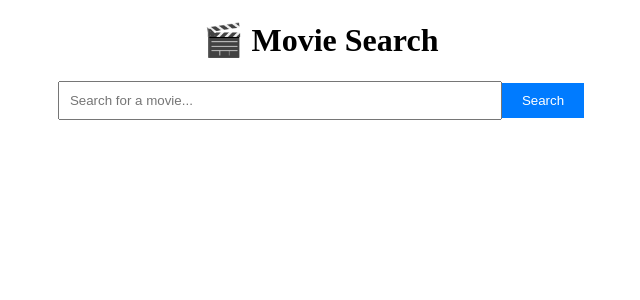
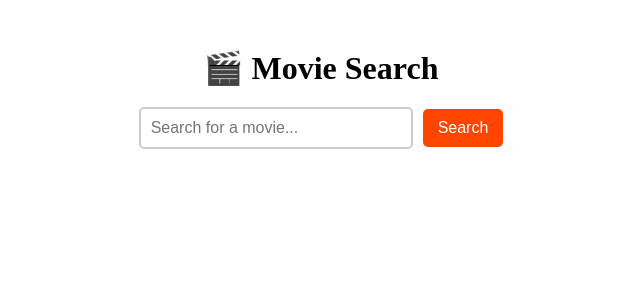
Before and after one commit to acciojob/movie-search-Ayushrawat777, a React app: page / in a window 1280 px wide. Shown: the top 300 px of the page, without its empty margins (319-959 px from the left). Built offline with nearby package versions, Linux system fonts and the light colour scheme.

Commit message:
Update App.css

```diff
--- a/src/styles/App.css
+++ b/src/styles/App.css
@@ -1,33 +1,66 @@
-
-/* MovieSearch.css */
 .container {
-  max-width: 600px;
-  margin: 0 auto;
   text-align: center;
+  padding: 20px;
 }
 
-input[type="text"] {
-  width: 70%;
+h1 {
+  font-size: 2rem;
+  margin-bottom: 20px;
+}
+
+.search-box {
+  margin-bottom: 20px;
+}
+
+input {
   padding: 10px;
-  margin-bottom: 10px;
+  width: 250px;
+  border: 2px solid #ccc;
+  border-radius: 5px;
+  font-size: 16px;
+}
+
+input:focus {
+  border-color: blue;
+  outline: none;
 }
 
 button {
-  padding: 10px 20px;
-  background-color: #007bff;
+  padding: 10px 15px;
+  margin-left: 10px;
+  background-color: #ff4500;
   color: white;
   border: none;
   cursor: pointer;
+  font-size: 16px;
+  border-radius: 5px;
 }
 
 button:hover {
-  background-color: #0056b3;
-}
-
-.movie {
-  margin-bottom: 20px;
+  background-color: #e63900;
 }
 
 .error {
   color: red;
+  font-weight: bold;
 }
+
+.movies {
+  display: flex;
+  flex-wrap: wrap;
+  justify-content: center;
+}
+
+.movie-card {
+  background: #f4f4f4;
+  padding: 10px;
+  margin: 10px;
+  border-radius: 8px;
+  width: 200px;
+  text-align: center;
+}
+
+.movie-card img {
+  width: 100%;
+  border-radius: 5px;
+}
```
